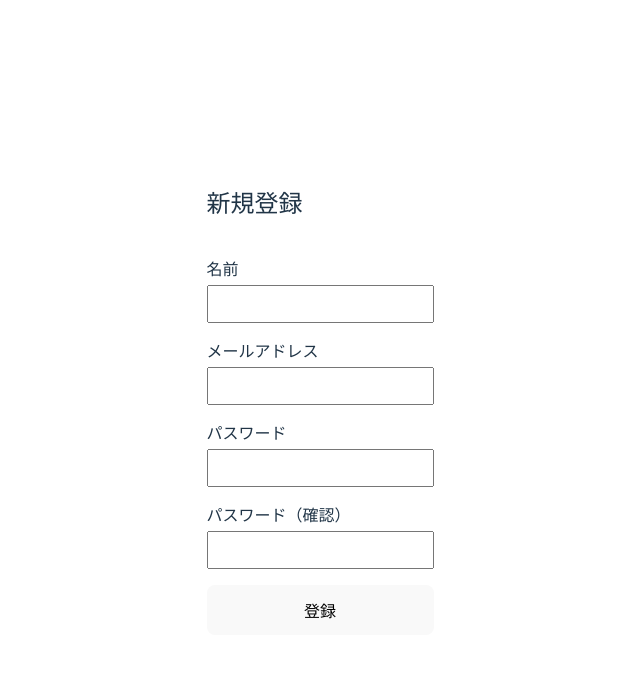
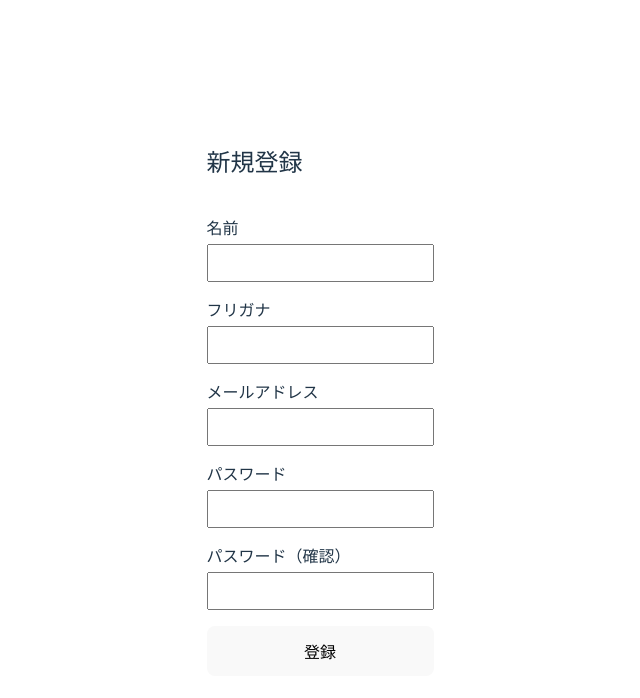
Before and after one commit to reitamura0420/test-sinki, a React (Vite) app: page / in a window 1280 px wide. Shown: the top 698 px of the page, without its empty margins (320-960 px from the left). Built offline with nearby package versions, Linux system fonts and the light colour scheme.

Commit message:
サインアップフォームにフリガナ項目を追加

```diff
--- a/src/SignUp.tsx
+++ b/src/SignUp.tsx
@@ -2,6 +2,7 @@ import { useState } from 'react'
 
 interface FormState {
   name: string
+  nameKana: string
   email: string
   password: string
   confirm: string
@@ -10,6 +11,7 @@ interface FormState {
 function SignUp() {
   const [form, setForm] = useState<FormState>({
     name: '',
+    nameKana: '',
     email: '',
     password: '',
     confirm: '',
@@ -37,6 +39,10 @@ function SignUp() {
         <input type="text" name="name" value={form.name} onChange={handleChange} />
       </label>
       <label>
+        フリガナ
+        <input type="text" name="nameKana" value={form.nameKana} onChange={handleChange} />
+      </label>
+      <label>
         メールアドレス
         <input type="email" name="email" value={form.email} onChange={handleChange} />
       </label>
```
